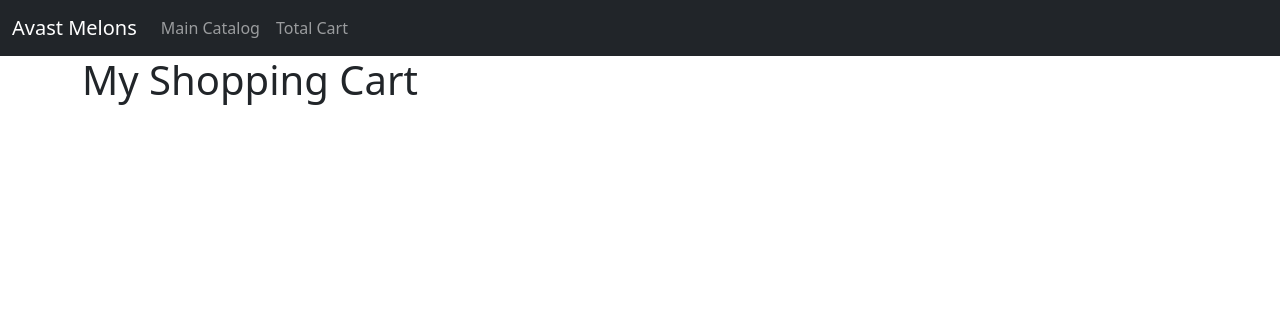
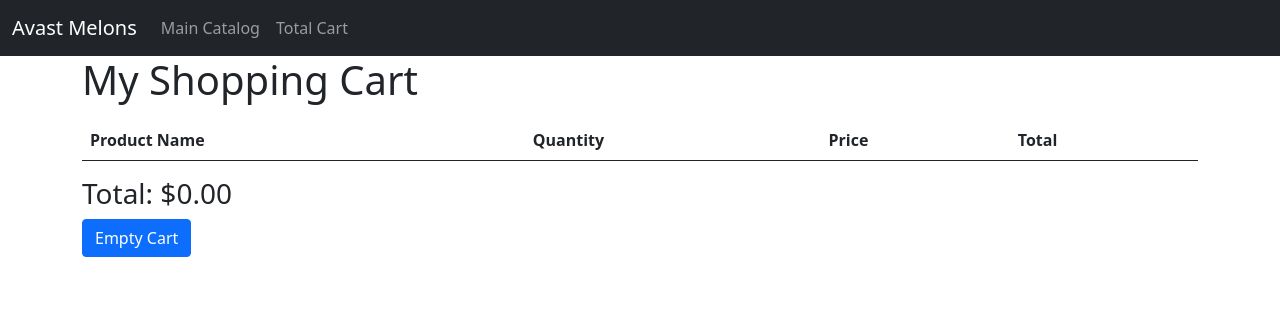
Before and after one commit to Northermata2387/F28-Python-Unit-03, a Flask app: page /cart in a window 1280 px wide. Shown: the top 316 px of the page. Run offline with Flask 2, Linux system fonts and the light colour scheme; lists and menus that the app fills with data are empty.

Commit message:
added a table to the cart.html with a for loop display and a button to empty the session and redirect back to the epty dictionary on the cart.html page

```diff
--- a/melons.py
+++ b/melons.py
@@ -19,7 +19,7 @@ class Melon:
     def __repr__(self):
         return f"<Melon: {self.melon_id}, {self.common_name}>"
 
-    # Additional method to return the price back in a currency format
+    # Sibling method to return price in currency format, 2 decimal places as float = f
     def price_str(self):
         return f"${self.price:.2f}"
 
--- a/server.py
+++ b/server.py
@@ -4,7 +4,7 @@
 # redirect to a specified html page
 # flash to give user input on outcome of interaction
 # request option to allow for a request to a login form
-from flask import Flask, render_template, redirect, flash, request, url_for
+from flask import Flask, render_template, redirect, flash, request, url_for, session
 # Jinja2 import for option to imbed into html
 import jinja2
 # Importing the melons.py for use of the @app.route endpoints
@@ -14,7 +14,7 @@ import melons
 # Used to create the main application
 app = Flask(__name__)
 app.jinja_env.undefined = jinja2.StrictUndefined  # for debugging purposes
-
+app.secret_key = 'dev' # temp key location for session functionality
 
 # Routes options to html
 @app.route("/")
@@ -39,12 +39,49 @@ def melon_details(melon_id):
 # An endpoint to add a specified melon to the cart from the melon_details.html to the cart.html
 @app.route("/add_to_cart/<melon_id>")
 def add_to_cart(melon_id):
-    return f"{melon_id} added to cart"
+
+    if 'cart' not in session:
+        session['cart'] = {}
+    cart = session['cart']
+
+    cart[melon_id] = cart.get(melon_id, 0) + 1
+    session.modified = True
+    flash(f"Melon {melon_id} successfully added to cart.")
+    print(cart)
+
+    return redirect("/cart")
 
 # A html page displaying cart details
 @app.route("/cart")
 def show_shopping_cart():
-    return render_template("cart.html")
+
+    order_total = 0
+    cart_melons = []
+
+
+    # GET cart dictionary from open session (cookies)
+    cart = session.get("cart", {})
+
+    for melon_id, quantity in cart.items():
+        melon = melons.get_by_id(melon_id)
+
+        total_cost = quantity * melon.price
+        order_total += total_cost
+
+        melon.quantity = quantity
+        melon.total_cost = total_cost
+
+        cart_melons.append(melon)
+
+    return render_template("cart.html", cart_melons=cart_melons, order_total=order_total)
+
+
+# function linked to a btn to empty the session["cart"] dictionary
+@app.route("/empty-cart")
+def empty_cart():
+    session["cart"] = {}
+
+    return redirect("/cart")
 
 
 # Execute code when file runs as Script and application runner
--- a/templates/base.html
+++ b/templates/base.html
@@ -14,7 +14,7 @@
     <title>Avast Melons</title>
   </head>
   <body>
-    <nav class="navbar navbar-dark bg-dark navbar-expand-lg">
+    <nav class="navbar navbar-dark bg-dark navbar-expand">
       <div class="container-fluid">
         <a class="navbar-brand" href="{{ url_for('homepage') }}"
           >Avast Melons</a
--- a/templates/cart.html
+++ b/templates/cart.html
@@ -1,3 +1,28 @@
 {% extends 'base.html' %} {% block body %}
+
 <h1>My Shopping Cart</h1>
+<table class="table table-striped mt-3">
+  <thead>
+    <tr>
+      <th>Product Name</th>
+      <th>Quantity</th>
+      <th>Price</th>
+      <th>Total</th>
+    </tr>
+  </thead>
+  <tbody>
+    {% for melon in cart_melons %}
+    <tr>
+      <td>{{ melon.common_name }}</td>
+      <td>{{ melon.quantity }}</td>
+      <td>${{ "%0.2f" | format(melon.price) }}</td>
+      <td>${{ "%0.2f" | format(melon.total_cost) }}</td>
+    </tr>
+    {% endfor %}
+  </tbody>
+</table>
+
+<h3>Total: ${{ "%0.2f" | format(order_total) }}</h3>
+
+<a href="/empty-cart" class="btn btn-primary">Empty Cart</a>
 {% endblock %}
```
